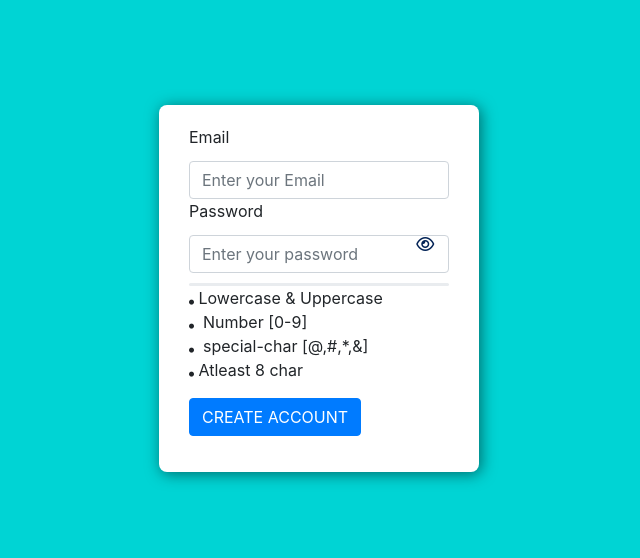
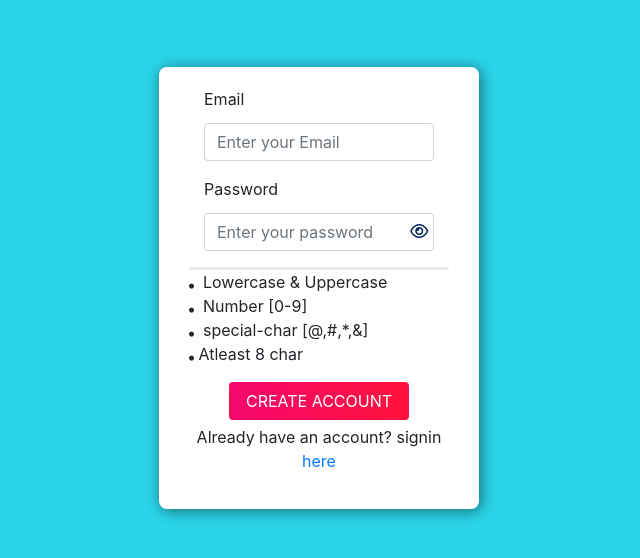
Before and after one commit to syedtabassum/password-strength, a plain HTML site: page index.html in a window 1280 px wide. Shown: the part 112-670 px from the top of the page, without its empty margins (321-961 px from the left). Drawn offline with nearby package versions, Linux system fonts and the light colour scheme.

Commit message:
password strength checker

```diff
--- a/index.html
+++ b/index.html
@@ -26,22 +26,26 @@
     <title>Form</title>
   </head>
   <body>
-    <div class="contain">
-      <form id="validate">
+    <div class="container">
+      <form id="validate" class="form-horizontal">
+        <fieldset>
         <div class="form-group">
-          <label for="">Email</label>
+          <label class="col-md-12 control-label" for="textinput">Email</label>
+          <div class="col-md-12">
           <input
-            type="text"
-            name="email"
+            type="email"
+            name="textinput"
             id="email"
-            class="form-control"
+            class="form-control input-md"
             placeholder="Enter your Email"
             autocomplete="off"
-            aria-describedby="helpId"
           />
-          <div class="form-group">
-            <label for="">Password</label>
+          </div>
+        </div>
 
+        <div class="form-group">
+            <label class="col-md-12 control-label" for="passwordinput">Password</label>
+            <div class="col-md-12">
             <input
               type="password"
               class="form-control input-md"
@@ -50,9 +54,12 @@
               placeholder="Enter your password"
               autocomplete="off"
             >
-            <span class="show-pass" onclick="toggle()"
-              ><i class="far fa-eye" onclick="myfunction(this)"></i>
+            <span class="show-pass" onclick="toggle()">
+              <i class="far fa-eye" onclick="myfunction(this)"></i>
             </span>
+          </div>
+        </div>
+        <div class="popover-password"><p><span id="result"></span></p>
             <div class="progress">
               <div
                 id="password-strength"
@@ -61,40 +68,38 @@
                 style="width: 0%"
                 aria-valuenow="40"
                 aria-valuemin="0"
-                aria-valuemax="100"
-              ></div>
+                aria-valuemax="100">
+              </div>
             </div>
+
             <ul class="list-unstyled">
               <li class="">
                 <span class="low-upper-case"
-                  ><i class="fas fa-circle" aria-hidden="true"></i
-                  >&nbsp;Lowercase &amp; Uppercase</span
-                >
+                  ><i class="fas fa-circle" aria-hidden="true"></i>&nbsp;
+                  Lowercase &amp; Uppercase</span>
               </li>
               <li class="">
                 <span class="one-number"
                   ><i class="fas fa-circle" aria-hidden="true"></i>&nbsp; Number
-                  [0-9]</span
-                >
+                  [0-9]</span>
               </li>
               <li class="">
                 <span class="special-char"
                   ><i class="fas fa-circle" aria-hidden="true"></i>&nbsp;
-                  special-char [@,#,*,&]</span
-                >
+                  special-char [@,#,*,&]</span>
               </li>
               <li class="">
                 <span class="eight-min"
                   ><i class="fas fa-circle" aria-hidden="true"></i>&nbsp;Atleast
-                  8 char</span
-                >
+                  8 char</span>
               </li>
             </ul>
-            <a name="" id="" class="btn btn-primary" href="#" role="button"
-              >CREATE ACCOUNT</a
-            >
+            <a name="" id="" class="btn btn-block" href="#" role="button">CREATE ACCOUNT</a>
+            <div class="ex-account">
+              <p class="text-center">Already have an account? signin <a href="#">here</a></p>
+            </div>
           </div>
-        </div>
+          </fieldset>
       </form>
     </div>
     <script src="./app.js"></script>
--- a/style.css
+++ b/style.css
@@ -5,7 +5,7 @@
 }
 
 body {
-  background-color: rgb(0, 212, 212) !important;
+  background-color: #2bd5e9 !important;
 }
 input {
   color: #022255 !important;
@@ -16,34 +16,35 @@ input[type="text"]:focus {
   box-shadow: 0 0 5px rgba(246, 8, 110, 0.8);
   border: 1px solid rgba(246, 8, 110, 0.8);
 }
-.contain {
+.container {
   width: 100%;
   height: 100vh;
   display: flex;
   align-items: center;
   justify-content: center;
 }
-form {
+.form-horizontal {
   width: 320px;
   background-color: white;
   padding: 20px 30px;
   border-radius: 8px;
   box-shadow: 2px 2px 15px rgba(0, 0, 0, 0.5);
 }
-#password {
-  position: relative;
-}
+
 .show-pass {
   position: absolute;
-  top: 43%;
-  right: 41%;
+  top: 16%;
+  right: 8%;
 }
 label {
   text-align: left !important;
   padding-bottom: 4px;
 }
+.control-label {
+  text-align: left !important;
+  padding-bottom: 4px;
+}
 .progress {
-  margin-top: 10px;
   height: 3px !important;
 }
 .form-group {
@@ -68,3 +69,11 @@ label {
 .fa-check {
   color: #02b502;
 }
+.btn {
+  width: 180px !important;
+  background: linear-gradient(to right, #f6086e, #ff133a);
+  font-size: 18px;
+  color: #fff !important;
+  margin: 0 auto 5px;
+  padding: 8px 0;
+}
```
